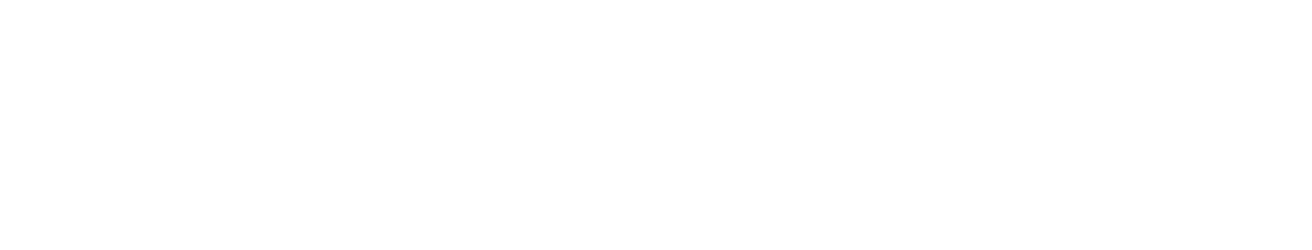
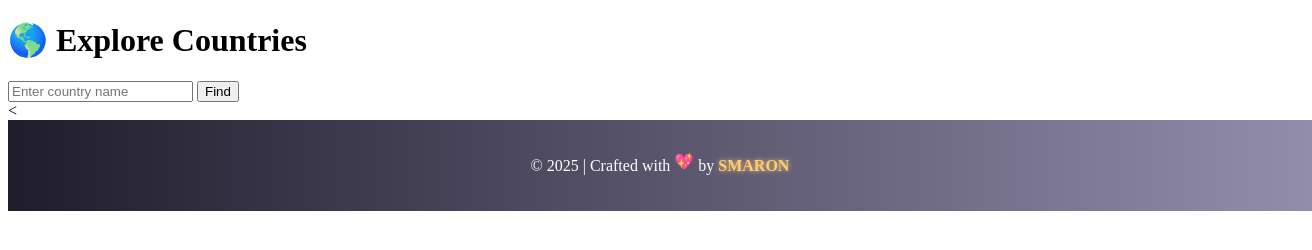
Before and after one commit to JM-Smaron/My_API_based_Website, a plain HTML site: page index.html in a window 1280 px wide. Shown: the whole page, 1312 px wide, since content can reach past the window. Drawn offline with Linux system fonts and the light colour scheme.

Commit message:
2nd basic html and css

```diff
--- a/index.html
+++ b/index.html
@@ -1,10 +1,26 @@
+<!DOCTYPE html>
 <html lang="en">
 <head>
     <meta charset="UTF-8">
     <meta name="viewport" content="width=device-width, initial-scale=1.0">
-    <title>Document</title>
+    <title>Explore Countries</title>
+    <link rel="stylesheet" href="styling.css">
 </head>
 <body>
+    <header>
+        <div class="container">
+            <h1>🌎 Explore Countries</h1>
+            <input id="searchBox" type="text" placeholder="Enter country name">
+            <button onclick="start()">Find</button>
+        </div>
+    </header>
 
+    <section id="displayArea"></section>
+
+    <<footer class="fancy-footer">
+        <p>© 2025 | Crafted with <span class="heart">💖</span> by <span class="name">SMARON</span></p>
+      </footer>
+
+    <script src="sc.js"></script>
 </body>
 </html>
--- a/styling.css
+++ b/styling.css
@@ -0,0 +1,40 @@
+
+
+
+
+
+
+
+
+
+  .fancy-footer {
+    width: 100%;
+    background: linear-gradient(to right, #1f1c2c, #928dab);
+    color: #fff;
+    text-align: center;
+    padding: 20px;
+    animation: fadeIn 2s ease-in-out;
+  }
+
+  .fancy-footer .heart {
+    display: inline-block;
+    animation: float 1.5s infinite ease-in-out;
+    transform-origin: center;
+  }
+
+  .fancy-footer .name {
+    font-weight: bold;
+    color: #ffcc70;
+    text-shadow: 0 0 5px #ffcc70;
+  }
+
+  @keyframes float {
+    0%   { transform: translateY(0); }
+    50%  { transform: translateY(-5px); }
+    100% { transform: translateY(0); }
+  }
+
+  @keyframes fadeIn {
+    from { opacity: 0; transform: translateY(10px); }
+    to   { opacity: 1; transform: translateY(0); }
+  }
```
